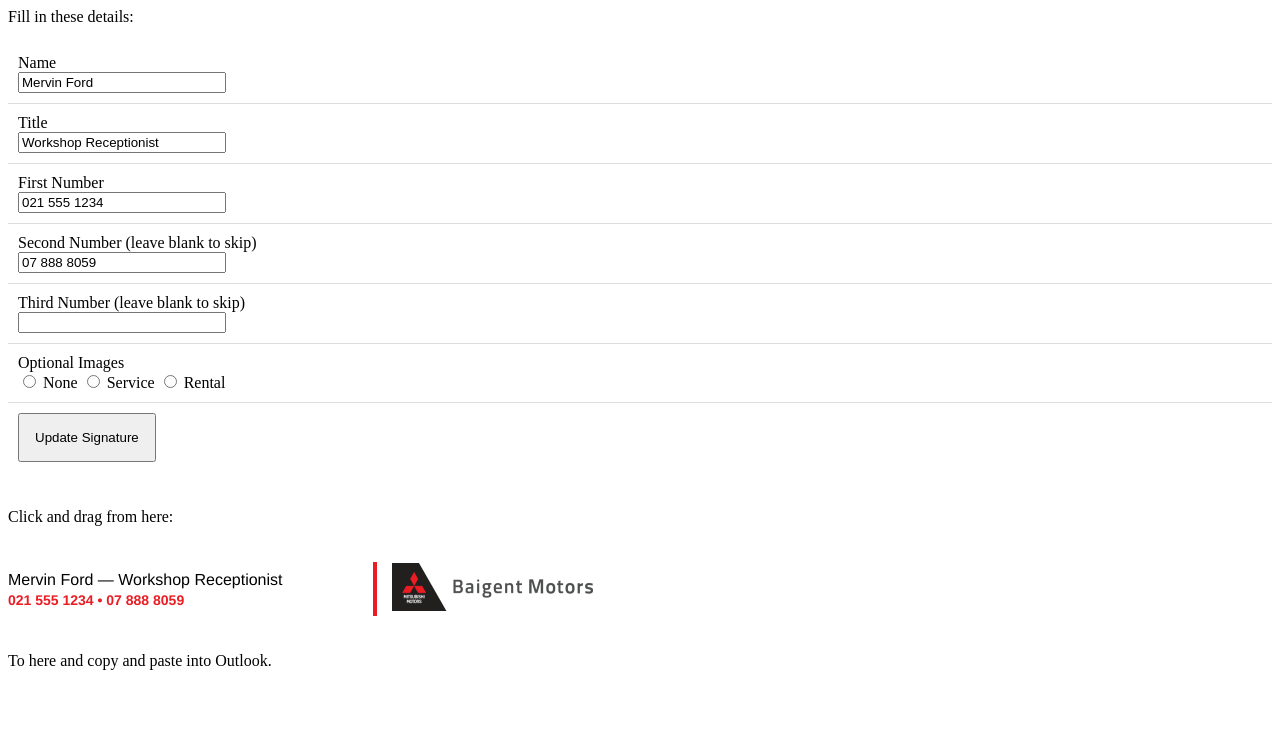
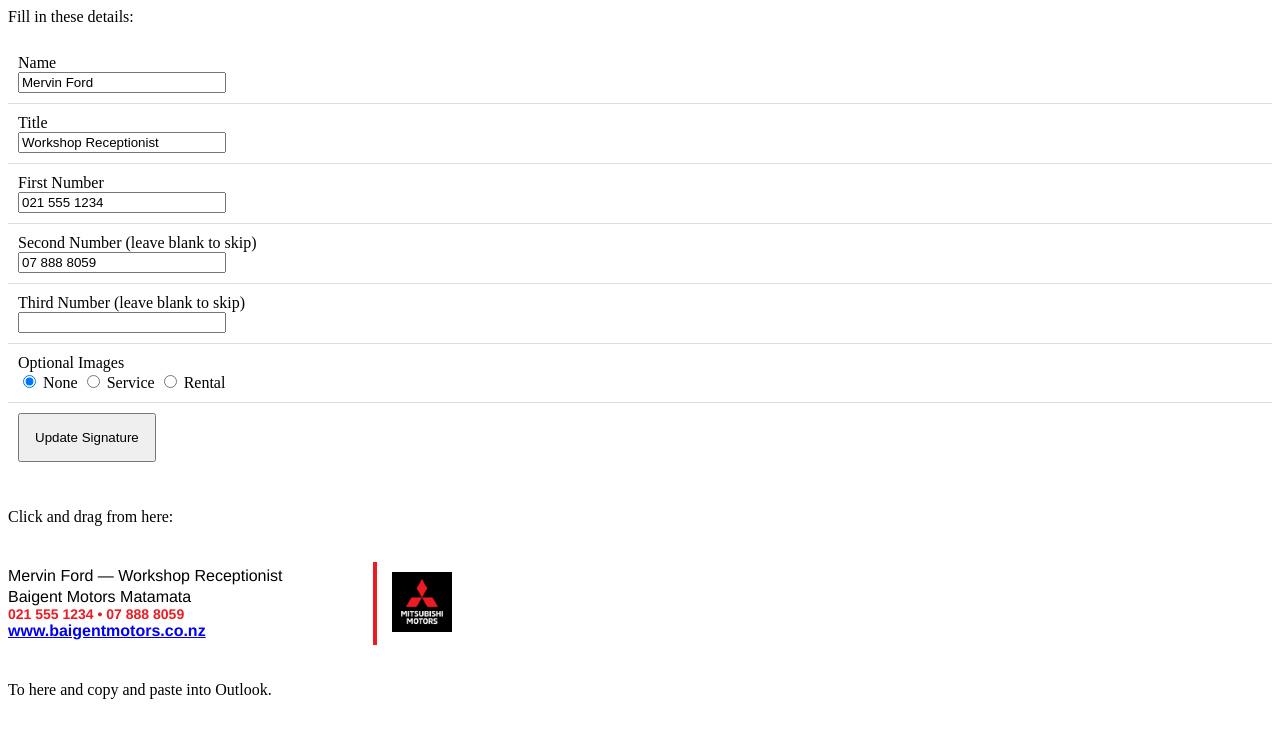
Before and after one commit to y5labs/baigent-signature, a plain HTML site: page index.html in a window 1280 px wide. Drawn offline with Linux system fonts and the light colour scheme.

Commit message:
Copied from the changes I made in mine

```diff
--- a/index.html
+++ b/index.html
@@ -52,7 +52,7 @@
       </div>
       <div>
         <span>Optional Images</span>
-        <input type="radio" name="images" value="none" onclick="none();" /> None
+        <input type="radio" name="images" value="none" checked="checked" onclick="none();" /> None
         <input type="radio" name="images" value="service" onclick="service();" /> Service
         <input type="radio" name="images" value="rental" onclick="rental();" /> Rental
       </div>
@@ -74,10 +74,18 @@
             <span style="font-weight: normal;"> &mdash; </span>
             <span id="title">Workshop Receptionist</span>
           </div>
-          <div id="numbers" style="font-size: 14px; color: #eb1c23; font-weight: bold;">021 555 1234 &bullet; 07 888 8059</div>
+          <div>
+            Baigent Motors Matamata
+          </div>
+          <div id="numbers" style="font-size: 14px; color: #eb1c23; font-weight: bold;">
+            021 555 1234 &bullet; 07 888 8059
+          </div>
+          <div>
+            <a href="http://baigentmotors.co.nz"><strong>www.baigentmotors.co.nz</strong></a>
+          </div>
         </td>
         <td style="padding-left: 15px; vertical-align: middle; width: 135px;">
-          <a id="link" href="http://baigentmotors.co.nz" style="padding: 0; margin: 0;"><img id="logo" src="./baigents.png" width="205" height="48" style="padding: 0; margin: 0;" /></a>
+          <a id="link" href="http://baigentmotors.co.nz" style="padding: 0; margin: 0;"><img id="logo" src="images/baigents.jpg" width="60" height="60" style="padding: 0; margin: 0;" /></a>
         </td>
       </tr>
       </table>
@@ -86,11 +94,11 @@
     <div id="none" class="hide">
     </div>
     <div id="service" class="hide">
-      <img src="service.jpg" alt="service">
+      <img src="images/service.jpg" alt="service">
       <br>
     </div>
     <div id="rental" class="hide">
-      <img src="rentals.jpg" alt="rental">
+      <img src="images/rentals.jpg" alt="rental">
       <br>
     </div>
     <br>
```
Also changed, not shown: baigents.png (deleted), images/baigents.jpg (added), images/rentals.jpg (renamed from rentals.jpg), images/service.jpg (renamed from service.jpg).
